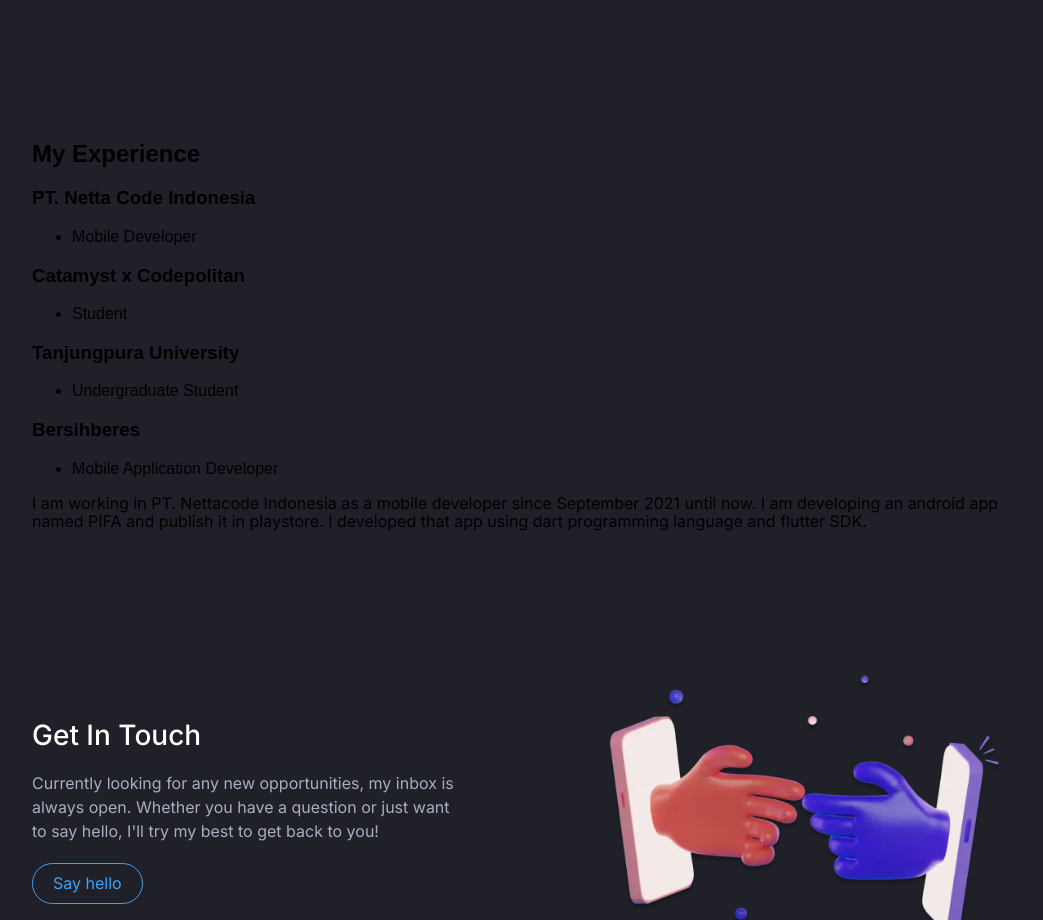
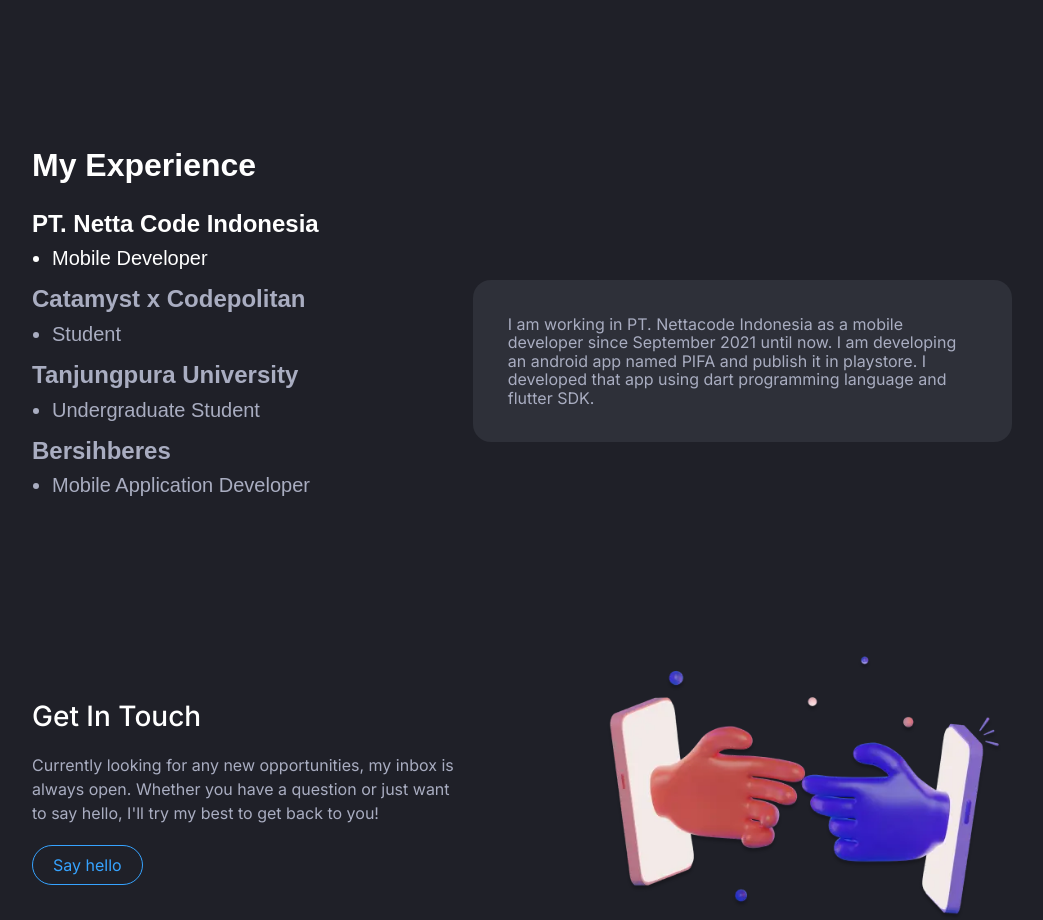
Before and after one commit to fikrialwan/fikrialwan-web, a React (Create React App) app: page / in a window 1280 px wide. Shown: the part 1540-2460 px from the top of the page, without its empty margins (118-1161 px from the left). Built offline with nearby package versions, Linux system fonts and the light colour scheme; a web font is replaced by a local one.

Commit message:
feat: add style for experience component

```diff
--- a/src/component/experience/index.tsx
+++ b/src/component/experience/index.tsx
@@ -1,5 +1,8 @@
+import { css } from "@emotion/css";
 import { useState } from "react";
 import { experienceData, ExperienceDataType } from "src/data/experience-data";
+import mq from "src/styles/breakpoints";
+import theme from "src/styles/theme";
 
 export default function Experience() {
   const [experienceKeyShow, setExperienceKeyShow] = useState<number>(0);
@@ -9,25 +12,131 @@ export default function Experience() {
   };
 
   return (
-    <section>
-      <h2>My Experience</h2>
-      <article>
-        <section>
+    <section
+      className={css`
+        display: flex;
+        flex-direction: column;
+        justify-items: center;
+      `}
+    >
+      <h2
+        className={css`
+          font-weight: 600;
+          font-size: 32px;
+          color: ${theme.colors.white};
+        `}
+      >
+        My Experience
+      </h2>
+      <article
+        className={css`
+          display: flex;
+          flex-direction: column;
+          gap: 10px;
+          overflow: hidden;
+          justify-items: center;
+          align-items: center;
+          ${mq[0]} {
+            gap: 10vw;
+            flex-direction: row;
+          }
+        `}
+      >
+        <section
+          className={css`
+            width: 100%;
+            display: flex;
+            gap: 20px;
+            overflow-x: auto;
+            flex-basis: 100px;
+            &::-webkit-scrollbar {
+              display: none;
+            }
+            ${mq[0]} {
+              flex: 2;
+              flex-direction: column;
+              gap: 0;
+            }
+          `}
+        >
           {experienceData.map(
             ({ company, position }: ExperienceDataType, key: number) => {
               return (
-                <article key={key} onClick={() => handleCompanyClick(key)}>
-                  <h3>{company}</h3>
-                  <ul>
-                    <li>{position}</li>
+                <article
+                  key={key}
+                  onClick={() => handleCompanyClick(key)}
+                  className={css`
+                    flex-basis: 250px;
+                    flex-grow: 0;
+                    flex-shrink: 0;
+                    cursor: pointer;
+                    &:hover h3,
+                    &:hover li {
+                      color: ${theme.colors.white};
+                    }
+                    ${mq[0]} {
+                      flex-basis: auto;
+                    }
+                  `}
+                >
+                  <h3
+                    className={css`
+                      font-size: 24px;
+                      font-weight: 600;
+                      margin: 0;
+                      padding: 0;
+                      transition: all 0.5ms ease-in;
+                      color: ${key === experienceKeyShow
+                        ? theme.colors.white
+                        : theme.colors.grey};
+                    `}
+                  >
+                    {company}
+                  </h3>
+                  <ul
+                    className={css`
+                      padding: 10px 20px 15px 0;
+                      margin: 0;
+                      padding-left: 20px;
+                    `}
+                  >
+                    <li
+                      className={css`
+                        font-size: 20px;
+                        padding: 0;
+                        margin: 0;
+                        transition: all 0.5ms ease-in;
+                        color: ${key === experienceKeyShow
+                          ? theme.colors.white
+                          : theme.colors.grey};
+                      `}
+                    >
+                      {position}
+                    </li>
                   </ul>
                 </article>
               );
             }
           )}
         </section>
-        <section>
-          <p>{experienceData[experienceKeyShow].desc}</p>
+        <section
+          className={css`
+            width: 100%;
+            flex: 3;
+            padding: 35px;
+            border-radius: 18px;
+            background-color: ${theme.colors.blackGrey};
+          `}
+        >
+          <p
+            className={css`
+              font-size: 16px;
+              font-weight: 400;
+              color: ${theme.colors.grey};
+            `}
+          >
+            {experienceData[experienceKeyShow].desc}
+          </p>
         </section>
       </article>
     </section>
```
